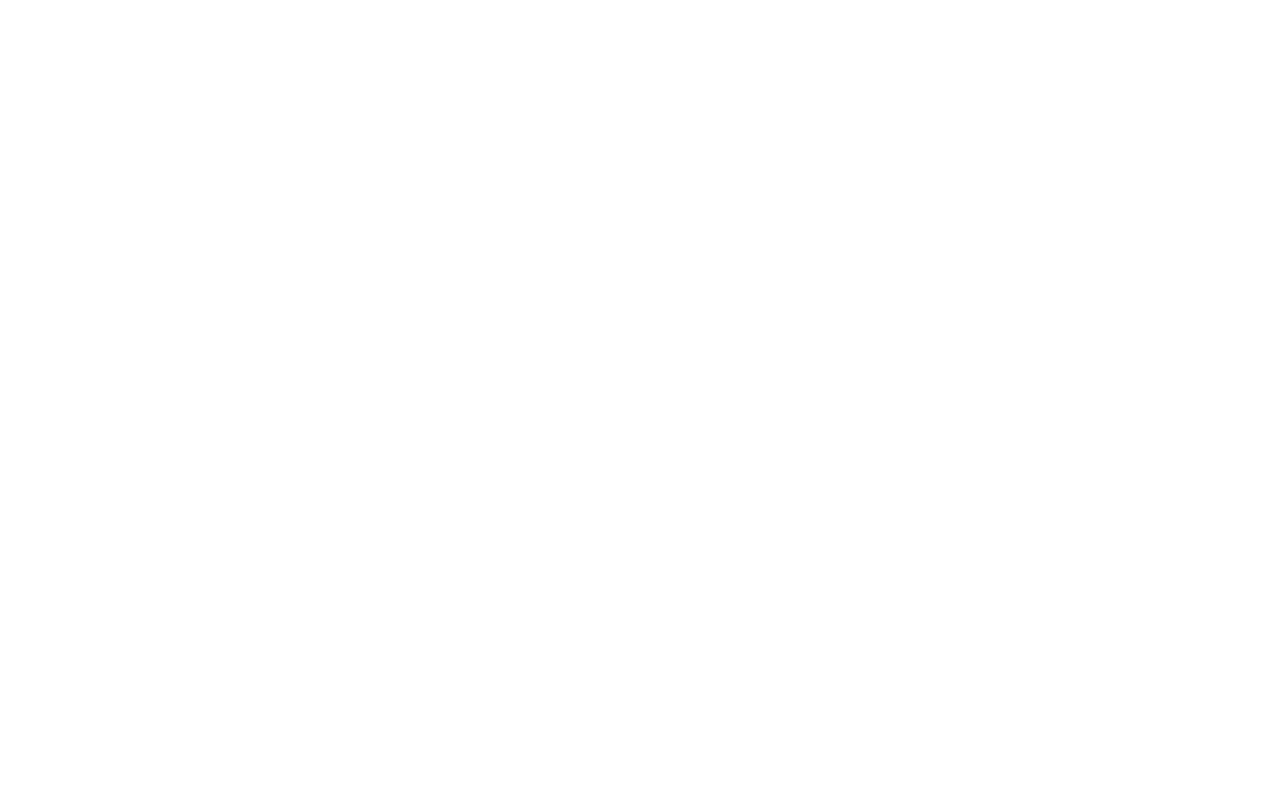
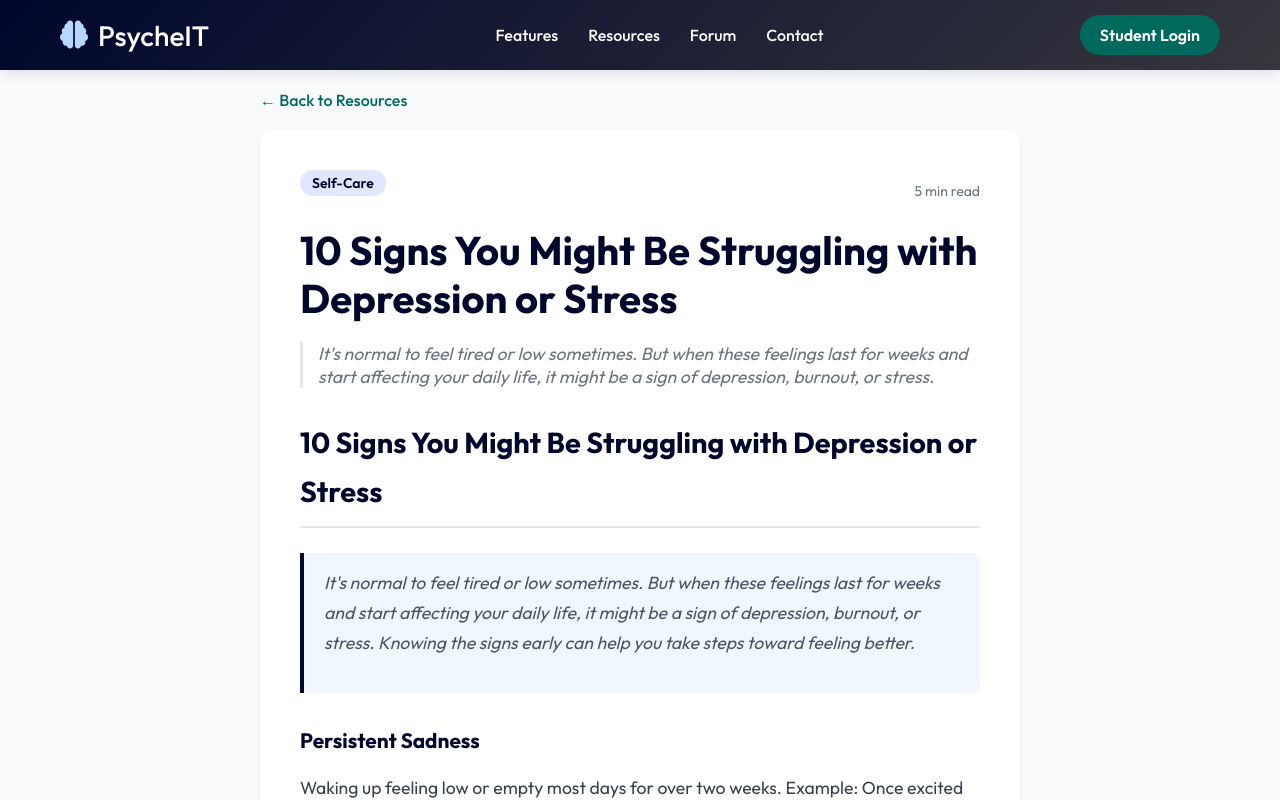
Before and after one commit to Adyyyyyyyyy/PsycheIT, a React (Vite) app: page /blogs/1 in a window 1280 px wide. Before the commit this address had no page. Shown: the top 800 px of the page. Built offline with nearby package versions, Linux system fonts and the light colour scheme.

Commit message:
Style changes

```diff
--- a/package.json
+++ b/package.json
@@ -14,6 +14,7 @@
     "@tailwindcss/vite": "^4.1.13",
     "react": "^19.1.1",
     "react-dom": "^19.1.1",
+    "react-markdown": "^10.1.0",
     "react-router-dom": "^7.8.2"
   },
   "devDependencies": {
--- a/src/App.jsx
+++ b/src/App.jsx
@@ -16,7 +16,7 @@
           <Route path='/resources' element={<Resources />} />
           <Route path="/dashboard" element={<StudentDashboard />} />
           <Route path="/chatbot" element={<Chatbot />} />
-          <Route path="/blogs" element={<BlogPage />} />
+          <Route path="/blogs/:id" element={<BlogPage />} />
           <Route path="/forum" element={<PeerForum />} />
 
         </Routes>
--- a/src/resourceHub/AllBlogs.jsx
+++ b/src/resourceHub/AllBlogs.jsx
@@ -1,15 +1,17 @@
 import { useState, useEffect } from 'react';
 import { useParams, Link } from 'react-router-dom';
+import ReactMarkdown from 'react-markdown';
 import './blogPage.css';
 import NavBar from '../Navbar';
-import blogData from '../resourceHub/resources.json';
+import blogData from './resources.json';
 
-const AllBlogs = () => {
+const BlogPage = () => {
   const { id } = useParams();
   const [blog, setBlog] = useState(null);
   const [loading, setLoading] = useState(true);
 
   useEffect(() => {
+    // Find the blog with the matching ID
     const foundBlog = blogData.blogs.find(blog => blog.id === parseInt(id));
     setBlog(foundBlog);
     setLoading(false);
@@ -32,27 +34,6 @@
     );
   }
 
-  const renderContent = () => {
-    return blog.content.map((item, index) => {
-      switch (item.type) {
-        case 'heading':
-          return <h3 key={index} className="blog-heading">{item.text}</h3>;
-        case 'paragraph':
-          return <p key={index} className="blog-paragraph">{item.text}</p>;
-        case 'list':
-          return (
-            <ul key={index} className="blog-list">
-              {item.items.map((listItem, idx) => (
-                <li key={idx}>{listItem}</li>
-              ))}
-            </ul>
-          );
-        default:
-          return null;
-      }
-    });
-  };
-
   return (
     <div className="blog-page">
       <NavBar />
@@ -67,30 +48,13 @@
               <span className="blog-read-time">{blog.readTime}</span>
             </div>
             <h1 className="blog-title">{blog.title}</h1>
-            <div className="blog-author-date">
-              <span className="blog-author">By {blog.author}</span>
-              <span className="blog-date">
-                {new Date(blog.publishDate).toLocaleDateString('en-US', {
-                  year: 'numeric',
-                  month: 'long',
-                  day: 'numeric'
-                })}
-              </span>
+            <div className="blog-excerpt">
+              <p>{blog.excerpt}</p>
             </div>
           </header>
 
-          {blog.image && (
-            <div className="blog-image-container">
-              <img
-                src={blog.image}
-                alt={blog.title}
-                className="blog-image"
-              />
-            </div>
-          )}
-
           <div className="blog-content">
-            {renderContent()}
+            <ReactMarkdown>{blog.content}</ReactMarkdown>
           </div>
 
           <footer className="blog-footer">
@@ -107,4 +71,4 @@
   );
 };
 
-export default AllBlogs;
+export default BlogPage;
--- a/src/resourceHub/Resources.jsx
+++ b/src/resourceHub/Resources.jsx
@@ -102,7 +102,7 @@
                     <p className="blog-excerpt">{blog.excerpt}</p>
                     <div className="blog-meta">
                       <span className="read-time">{blog.readTime}</span>
-                      <a className="read-more"><Link to="/blogs">Read More</Link></a>
+                      <Link to={`/blogs/${blog.id}`} className="read-more">Read More</Link>
                     </div>
                   </div>
                 ))}
@@ -163,26 +163,26 @@
 
           <div className="crisis-resources">
             <div className="crisis-card">
-              <h3>National Crisis Hotline</h3>
-              <p>Call or text 988 anytime for free, confidential support</p>
-              <a href="tel:988" className="crisis-link">
-                <i className="fas fa-phone"></i> Call 988
+              <h3>National Tele Mental Health Hotline</h3>
+              <p>Dial the Toll-Free number below to get in touch with a Counsellor</p>
+              <a href="tel:1-8008914416" className="crisis-link">
+                <i className="fas fa-phone"></i> Call 1-800 891 4416
               </a>
             </div>
 
             <div className="crisis-card">
-              <h3>Crisis Text Line</h3>
-              <p>Text HOME to 741741 to connect with a crisis counselor</p>
-              <a href="sms:741741" className="crisis-link">
-                <i className="fas fa-comment"></i> Text 741741
+              <h3>Crisis Help Line</h3>
+              <p>National Institute of Mental Health and Neurosciences (NIMHANS) Helpline</p>
+              <a href="tel:080-46110007" className="crisis-link">
+                <i className="fas fa-comment"></i> Call 080-46110007
               </a>
             </div>
 
             <div className="crisis-card">
               <h3>Emergency Services</h3>
-              <p>If you're in immediate danger, please call 911</p>
+              <p>If you're in immediate danger, please call 100</p>
               <a href="tel:911" className="crisis-link emergency">
-                <i className="fas fa-exclamation-triangle"></i> Call 911
+                <i className="fas fa-exclamation-triangle"></i> Call 100
               </a>
             </div>
           </div>
--- a/src/resourceHub/blogPage.css
+++ b/src/resourceHub/blogPage.css
@@ -1,3 +1,10 @@
+:root {
+  --color-dark-blue: #00072D;
+  --color-dark-gray: #37363C;
+  --color-light-blue: #B8D7FF;
+  --color-teal: #CCFBF1;
+  --color-dark-teal: #00695D;
+}
 .blog-page {
   min-height: 100vh;
   background-color: #f8fafc;
@@ -11,7 +18,7 @@
 
 .back-link {
   display: inline-block;
-  color: #2563eb;
+  color: var(--color-dark-teal);
   text-decoration: none;
   margin-bottom: 20px;
   font-weight: 500;
@@ -19,7 +26,7 @@
 }
 
 .back-link:hover {
-  color: #1d4ed8;
+  color: var(--color-dark-blue);
 }
 
 .blog-article {
@@ -41,7 +48,7 @@
 
 .blog-category {
   background-color: #e0e7ff;
-  color: #3730a3;
+  color: var(--color-dark-blue);
   padding: 4px 12px;
   border-radius: 20px;
   font-size: 14px;
@@ -54,28 +61,19 @@
 }
 
 .blog-title {
-  color: #1f2937;
+  color: var(--color-dark-blue);
   font-size: 2.5rem;
   margin-bottom: 15px;
   line-height: 1.2;
 }
 
-.blog-author-date {
-  display: flex;
-  gap: 20px;
+.blog-excerpt {
   color: #6b7280;
-  font-size: 14px;
-}
-
-.blog-image-container {
-  margin: 30px 0;
-}
-
-.blog-image {
-  width: 100%;
-  height: 400px;
-  object-fit: cover;
-  border-radius: 8px;
+  font-size: 1.1rem;
+  font-style: italic;
+  border-left: 3px solid #e5e7eb;
+  padding-left: 15px;
+  margin: 20px 0;
 }
 
 .blog-content {
@@ -84,23 +82,59 @@
   font-size: 1.1rem;
 }
 
-.blog-heading {
-  color: #1f2937;
+.blog-content h1,
+.blog-content h2,
+.blog-content h3 {
+  color: var(--color-dark-blue);
   margin: 30px 0 15px 0;
+}
+
+.blog-content h1 {
+  font-size: 1.8rem;
+  border-bottom: 2px solid #e5e7eb;
+  padding-bottom: 10px;
+}
+
+.blog-content h2 {
   font-size: 1.5rem;
 }
 
-.blog-paragraph {
+.blog-content h3 {
+  font-size: 1.3rem;
+}
+
+.blog-content p {
   margin-bottom: 20px;
 }
 
-.blog-list {
+.blog-content ul,
+.blog-content ol {
   margin: 20px 0;
   padding-left: 20px;
 }
 
-.blog-list li {
+.blog-content li {
   margin-bottom: 10px;
+}
+
+.blog-content blockquote {
+  border-left: 4px solid var(--color-dark-blue);
+  padding-left: 20px;
+  margin: 25px 0;
+  font-style: italic;
+  color: #4b5563;
+  background-color: #f0f7ff;
+  padding: 15px 20px;
+  border-radius: 0 8px 8px 0;
+}
+
+.blog-content strong {
+  color: #1f2937;
+  font-weight: 600;
+}
+
+.blog-content em {
+  color: #4b5563;
 }
 
 .blog-footer {
@@ -110,13 +144,14 @@
 }
 
 .blog-tags {
-  color: #6b7280;
+  color: #dadada;
+  padding-left: 20px;
 }
 
 .blog-tag {
   display: inline-block;
   background-color: #f3f4f6;
-  color: #4b5563;
+  color: var(--color-dark-teal);
   padding: 4px 10px;
   border-radius: 4px;
   margin: 0 5px;
@@ -165,12 +200,15 @@
     font-size: 2rem;
   }
 
-  .blog-image {
-    height: 250px;
+  .blog-content h1 {
+    font-size: 1.5rem;
   }
 
-  .blog-author-date {
-    flex-direction: column;
-    gap: 5px;
+  .blog-content h2 {
+    font-size: 1.3rem;
+  }
+
+  .blog-content h3 {
+    font-size: 1.1rem;
   }
 }
```
Also changed, not shown: src/Resources.jsx (deleted), 1 other file (tests, documents, lock files or other folders).
